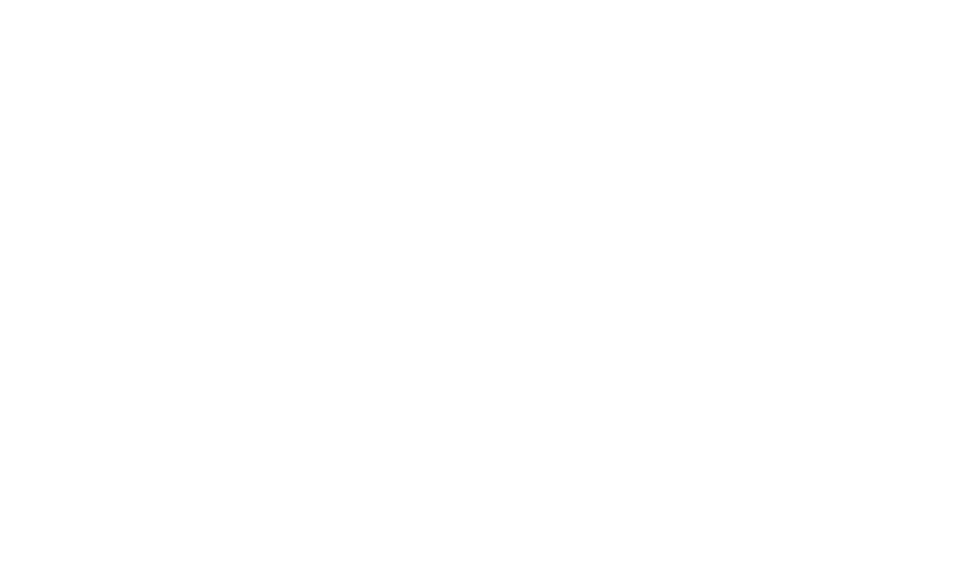
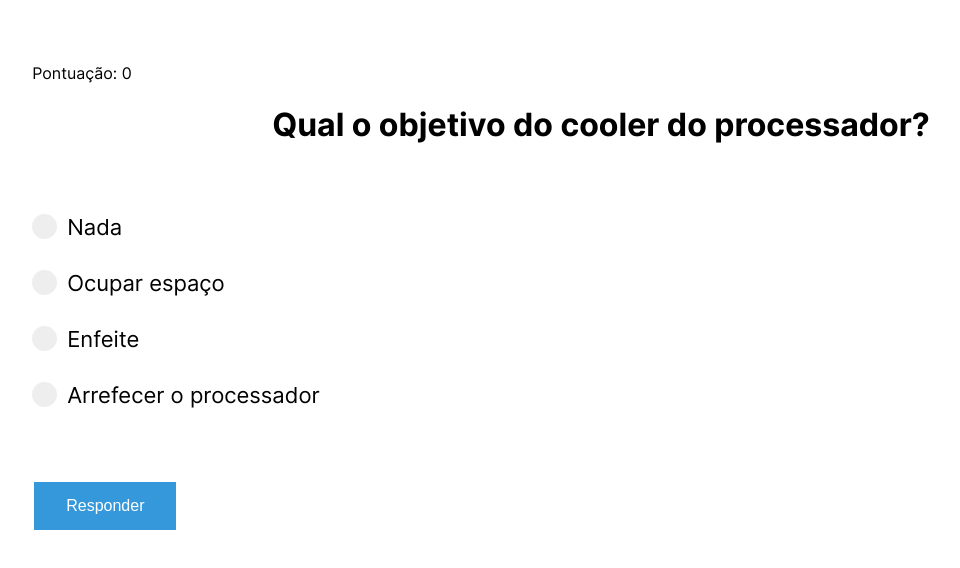
Before and after one commit to 4mused-trabalhos/Quiz-Thermodynamics-PT, a plain HTML site: page index.html in a window 1280 px wide. Shown: the whole page, without its empty margins (39-999 px from the left). Drawn offline with Linux system fonts and the light colour scheme.

Commit message:
Update index.html

```diff
--- a/index.html
+++ b/index.html
@@ -11,16 +11,44 @@
 
         <link rel="stylesheet" href="assets\fonts\inter\inter.css">
         <link rel="stylesheet" href="css\style.css">
-
     </head>
 
-    <body onload="">
+    <body onload="main();">
 
+        <div class="game" style="margin: 5%;">
 
+            <p class="S"></p>
+
+            <div style="margin-bottom: 70px; text-align: center;">
+                <h1 class="Q"></h2>
+            </div>
+
+            <label class="container"><span class="A1"></span>
+                <input type="radio" name="resposta" class="R1">
+                <span class="checkmark"></span>
+            </label>
+
+            <label class="container"><span class="A2"></span>
+                <input type="radio" name="resposta" class="R2">
+                <span class="checkmark"></span>
+            </label>
+
+            <label class="container"><span class="A3"></span>
+                <input type="radio" name="resposta" class="R3">
+                <span class="checkmark"></span>
+            </label>
+
+            <label class="container"><span class="A4"></span>
+                <input type="radio" name="resposta" class="R4">
+                <span class="checkmark"></span>
+            </label>
+
+            <br><br><button class="button" onclick="Score();">Responder</button>
+
+        </div>
 
     </body>
 
     <script src="js/quiz.js"></script>
-    <script src="js/ui.js"></script>
 
 </html>
```
